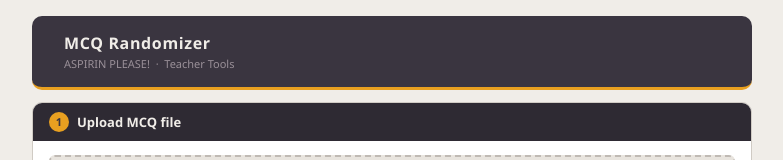
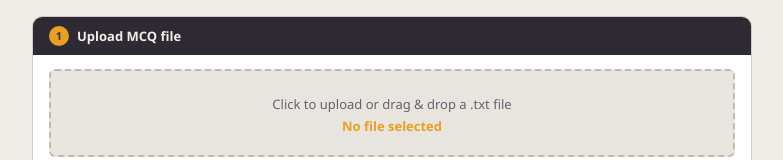
Before and after one commit to YadavDrAshish/MCQ-Randomizer, a plain HTML site: page index.html in a window 1280 px wide. Shown: the top 160 px of the page, without its empty margins (248-1031 px from the left). Drawn offline with nearby package versions, Linux system fonts and the light colour scheme; some icons are missing.

Commit message:
Update index.html

```diff
--- a/index.html
+++ b/index.html
@@ -141,14 +141,6 @@ body{font-family:'Segoe UI',Tahoma,Geneva,Verdana,sans-serif;font-size:14px;colo
 </head>
 <body>
 <div class="wrap">
-
-<div class="tool-header">
-  <div class="th-icon"><i class="ti ti-vaccine"></i></div>
-  <div>
-    <div class="th-title">MCQ Randomizer</div>
-    <div class="th-sub">ASPIRIN PLEASE! &nbsp;·&nbsp; Teacher Tools</div>
-  </div>
-</div>
 
 <!-- STEP 1 -->
 <div class="step-card" id="step1">
```
